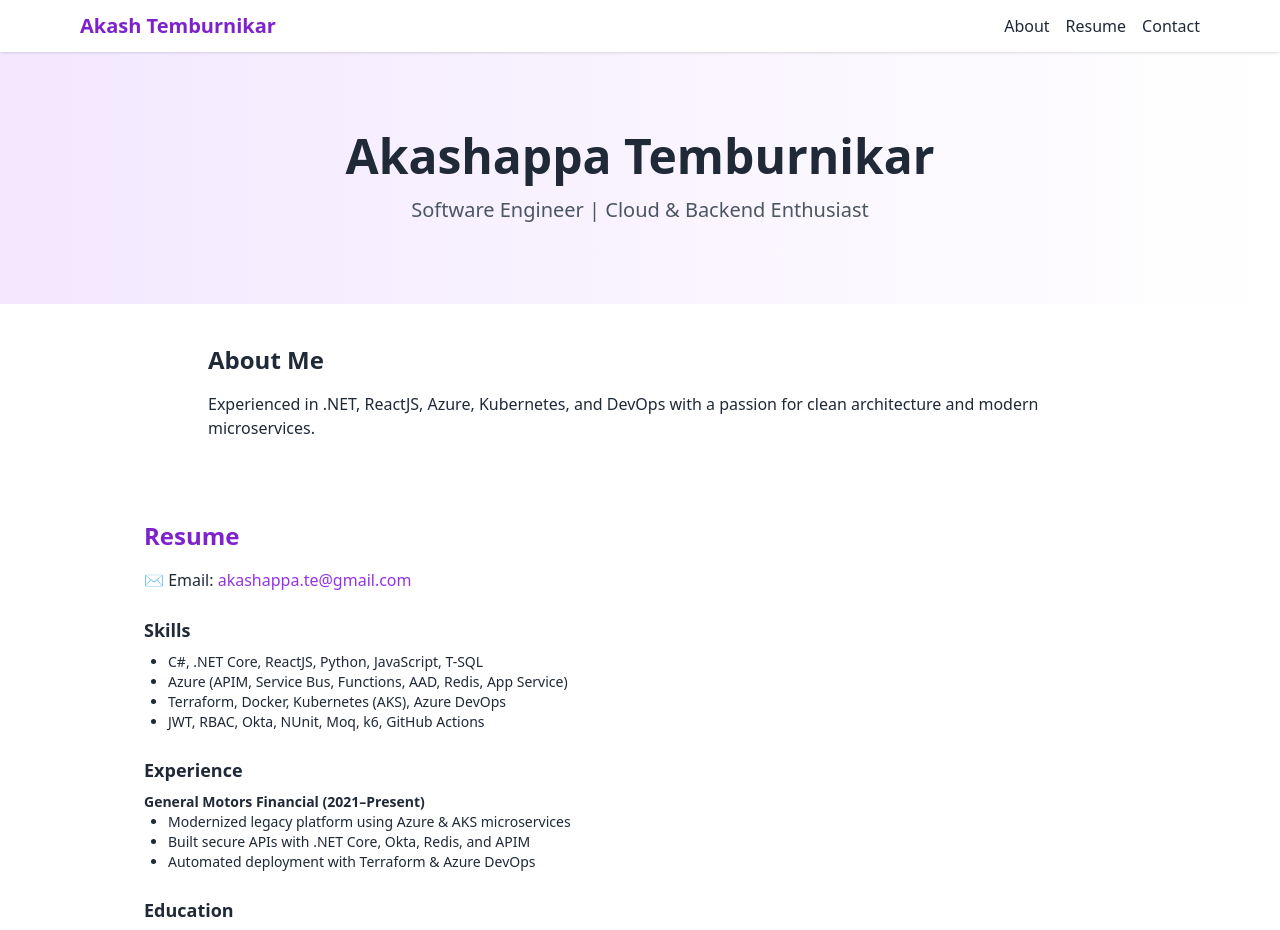
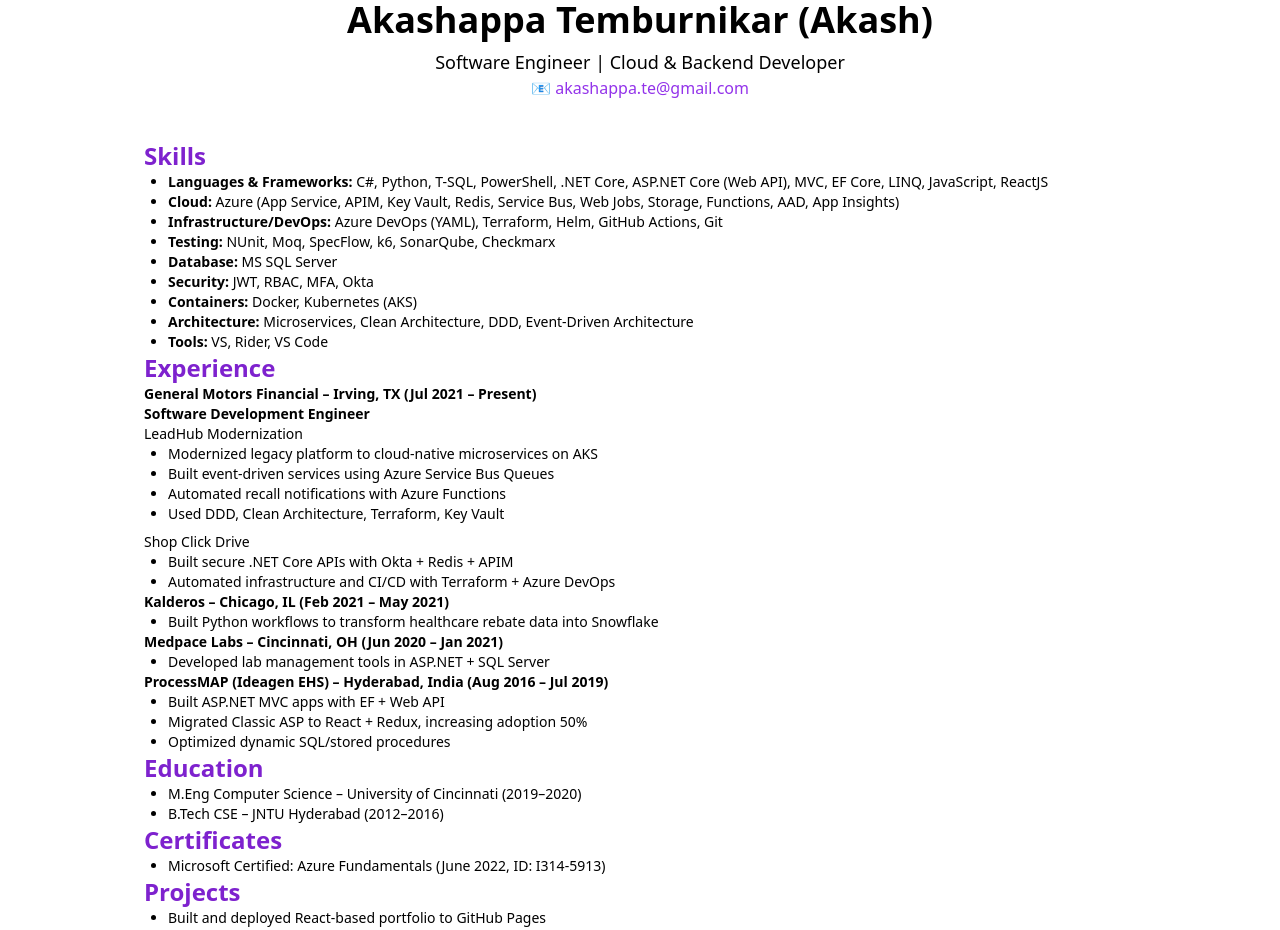
Before and after one commit to AkashTemburnikar/Akash-Portfolio, a React (Vite) app: page / in a window 1280 px wide. Shown: the top 930 px of the page. Built offline with nearby package versions, Linux system fonts and the light colour scheme.

Commit message:
Updated resume content

```diff
--- a/src/App.jsx
+++ b/src/App.jsx
@@ -1,72 +1,100 @@
 function App() {
     return (
-        <div className="font-sans text-gray-800">
-            <nav className="bg-white shadow sticky top-0 z-50">
-                <div className="max-w-6xl mx-auto px-4 py-3 flex justify-between items-center">
-                    <h1 className="text-xl font-bold text-purple-700">Akash Temburnikar</h1>
-                    <ul className="flex gap-4 text-sm sm:text-base">
-                        <li><a href="#about" className="hover:text-purple-600">About</a></li>
-                        <li><a href="#resume" className="hover:text-purple-600">Resume</a></li>
-                        <li><a href="#contact" className="hover:text-purple-600">Contact</a></li>
-                    </ul>
-                </div>
-            </nav>
-
-            <header className="bg-gradient-to-r from-purple-100 to-white py-20 text-center">
-                <h2 className="text-4xl sm:text-5xl font-extrabold">Akashappa Temburnikar</h2>
-                <p className="text-lg sm:text-xl mt-4 text-gray-600">
-                    Software Engineer | Cloud & Backend Enthusiast
-                </p>
+        <div className="font-sans text-gray-900 bg-white">
+            <header className="bg-purple-100 py-12 text-center">
+                <h1 className="text-4xl font-bold">Akashappa Temburnikar (Akash)</h1>
+                <p className="mt-2 text-lg text-gray-700">Software Engineer | Cloud & Backend Developer</p>
+                <p className="mt-1">📧 <a href="mailto:akashappa.te@gmail.com" className="text-purple-600">akashappa.te@gmail.com</a></p>
             </header>
 
-            <section id="about" className="max-w-4xl mx-auto px-4 py-10">
-                <h3 className="text-2xl font-semibold mb-4">About Me</h3>
-                <p>
-                    Experienced in .NET, ReactJS, Azure, Kubernetes, and DevOps with a passion for clean architecture and modern microservices.
-                </p>
+            <main className="max-w-5xl mx-auto px-4 py-10 space-y-10">
+                <section>
+                    <h2 className="text-2xl font-semibold text-purple-700 mb-3">Skills</h2>
+                    <ul className="list-disc pl-6 space-y-1 text-sm">
+                        <li><strong>Languages & Frameworks:</strong> C#, Python, T-SQL, PowerShell, .NET Core, ASP.NET Core (Web API), MVC, EF Core, LINQ, JavaScript, ReactJS</li>
+                        <li><strong>Cloud:</strong> Azure (App Service, APIM, Key Vault, Redis, Service Bus, Web Jobs, Storage, Functions, AAD, App Insights)</li>
+                        <li><strong>Infrastructure/DevOps:</strong> Azure DevOps (YAML), Terraform, Helm, GitHub Actions, Git</li>
+                        <li><strong>Testing:</strong> NUnit, Moq, SpecFlow, k6, SonarQube, Checkmarx</li>
+                        <li><strong>Database:</strong> MS SQL Server</li>
+                        <li><strong>Security:</strong> JWT, RBAC, MFA, Okta</li>
+                        <li><strong>Containers:</strong> Docker, Kubernetes (AKS)</li>
+                        <li><strong>Architecture:</strong> Microservices, Clean Architecture, DDD, Event-Driven Architecture</li>
+                        <li><strong>Tools:</strong> VS, Rider, VS Code</li>
+                    </ul>
                 </section>
 
-            <section id="resume" className="max-w-5xl mx-auto px-4 py-10">
-                <h3 className="text-2xl font-semibold text-purple-700 mb-4">Resume</h3>
-                <p className="mb-2">✉️ Email: <a href="mailto:akashappa.te@gmail.com" className="text-purple-600">akashappa.te@gmail.com</a></p>
+                <section>
+                    <h2 className="text-2xl font-semibold text-purple-700 mb-3">Experience</h2>
 
-                <div className="mt-6">
-                    <h4 className="font-semibold text-lg">Skills</h4>
-                    <ul className="list-disc pl-6 text-sm mt-2">
-                        <li>C#, .NET Core, ReactJS, Python, JavaScript, T-SQL</li>
-                        <li>Azure (APIM, Service Bus, Functions, AAD, Redis, App Service)</li>
-                        <li>Terraform, Docker, Kubernetes (AKS), Azure DevOps</li>
-                        <li>JWT, RBAC, Okta, NUnit, Moq, k6, GitHub Actions</li>
+                    <div className="space-y-5 text-sm">
+                        <div>
+                            <h3 className="font-bold">General Motors Financial – Irving, TX (Jul 2021 – Present)</h3>
+                            <p><strong>Software Development Engineer</strong></p>
+                            <p className="mt-1 underline">LeadHub Modernization</p>
+                            <ul className="list-disc pl-6">
+                                <li>Modernized legacy platform to cloud-native microservices on AKS</li>
+                                <li>Built event-driven services using Azure Service Bus Queues</li>
+                                <li>Automated recall notifications with Azure Functions</li>
+                                <li>Used DDD, Clean Architecture, Terraform, Key Vault</li>
+                            </ul>
+                            <p className="mt-2 underline">Shop Click Drive</p>
+                            <ul className="list-disc pl-6">
+                                <li>Built secure .NET Core APIs with Okta + Redis + APIM</li>
+                                <li>Automated infrastructure and CI/CD with Terraform + Azure DevOps</li>
                             </ul>
                         </div>
 
-                <div className="mt-6">
-                    <h4 className="font-semibold text-lg">Experience</h4>
-                    <p className="text-sm mt-2 font-semibold">General Motors Financial (2021–Present)</p>
-                    <ul className="list-disc pl-6 text-sm">
-                        <li>Modernized legacy platform using Azure & AKS microservices</li>
-                        <li>Built secure APIs with .NET Core, Okta, Redis, and APIM</li>
-                        <li>Automated deployment with Terraform & Azure DevOps</li>
+                        <div>
+                            <h3 className="font-bold">Kalderos – Chicago, IL (Feb 2021 – May 2021)</h3>
+                            <ul className="list-disc pl-6">
+                                <li>Built Python workflows to transform healthcare rebate data into Snowflake</li>
                             </ul>
                         </div>
 
-                <div className="mt-6">
-                    <h4 className="font-semibold text-lg">Education</h4>
-                    <ul className="list-disc pl-6 text-sm mt-2">
-                        <li>M.Eng CS – University of Cincinnati (2019–2020)</li>
-                        <li>B.Tech CSE – JNTU Hyderabad (2012–2016)</li>
+                        <div>
+                            <h3 className="font-bold">Medpace Labs – Cincinnati, OH (Jun 2020 – Jan 2021)</h3>
+                            <ul className="list-disc pl-6">
+                                <li>Developed lab management tools in ASP.NET + SQL Server</li>
                             </ul>
+                        </div>
+
+                        <div>
+                            <h3 className="font-bold">ProcessMAP (Ideagen EHS) – Hyderabad, India (Aug 2016 – Jul 2019)</h3>
+                            <ul className="list-disc pl-6">
+                                <li>Built ASP.NET MVC apps with EF + Web API</li>
+                                <li>Migrated Classic ASP to React + Redux, increasing adoption 50%</li>
+                                <li>Optimized dynamic SQL/stored procedures</li>
+                            </ul>
+                        </div>
                     </div>
                 </section>
 
-            <section id="contact" className="max-w-4xl mx-auto px-4 py-10">
-                <h3 className="text-2xl font-semibold mb-4">Contact</h3>
-                <p>Email: <a href="mailto:akashappa.te@gmail.com" className="text-purple-600">akashappa.te@gmail.com</a></p>
-                <p>LinkedIn: <a href="https://linkedin.com/in/akashappa" target="_blank" className="text-purple-600">/in/akashappa</a></p>
+                <section>
+                    <h2 className="text-2xl font-semibold text-purple-700 mb-3">Education</h2>
+                    <ul className="list-disc pl-6 text-sm">
+                        <li>M.Eng Computer Science – University of Cincinnati (2019–2020)</li>
+                        <li>B.Tech CSE – JNTU Hyderabad (2012–2016)</li>
+                    </ul>
                 </section>
 
-            <footer className="bg-white text-center py-4 text-sm text-gray-500">
-                © {new Date().getFullYear()} Akash Temburnikar
+                <section>
+                    <h2 className="text-2xl font-semibold text-purple-700 mb-3">Certificates</h2>
+                    <ul className="list-disc pl-6 text-sm">
+                        <li>Microsoft Certified: Azure Fundamentals (June 2022, ID: I314-5913)</li>
+                    </ul>
+                </section>
+
+                <section>
+                    <h2 className="text-2xl font-semibold text-purple-700 mb-3">Projects</h2>
+                    <ul className="list-disc pl-6 text-sm">
+                        <li>Built and deployed React-based portfolio to GitHub Pages</li>
+                        <li><a href="https://akashtemburnikar.github.io/Akash-Portfolio/" className="text-purple-600">Visit: Akash-MyPortfolio</a></li>
+                    </ul>
+                </section>
+            </main>
+
+            <footer className="text-center text-sm text-gray-400 py-4">
+                © {new Date().getFullYear()} Akashappa Temburnikar
             </footer>
         </div>
     );
```
Lines whose indentation alone changed are shown as unchanged.
